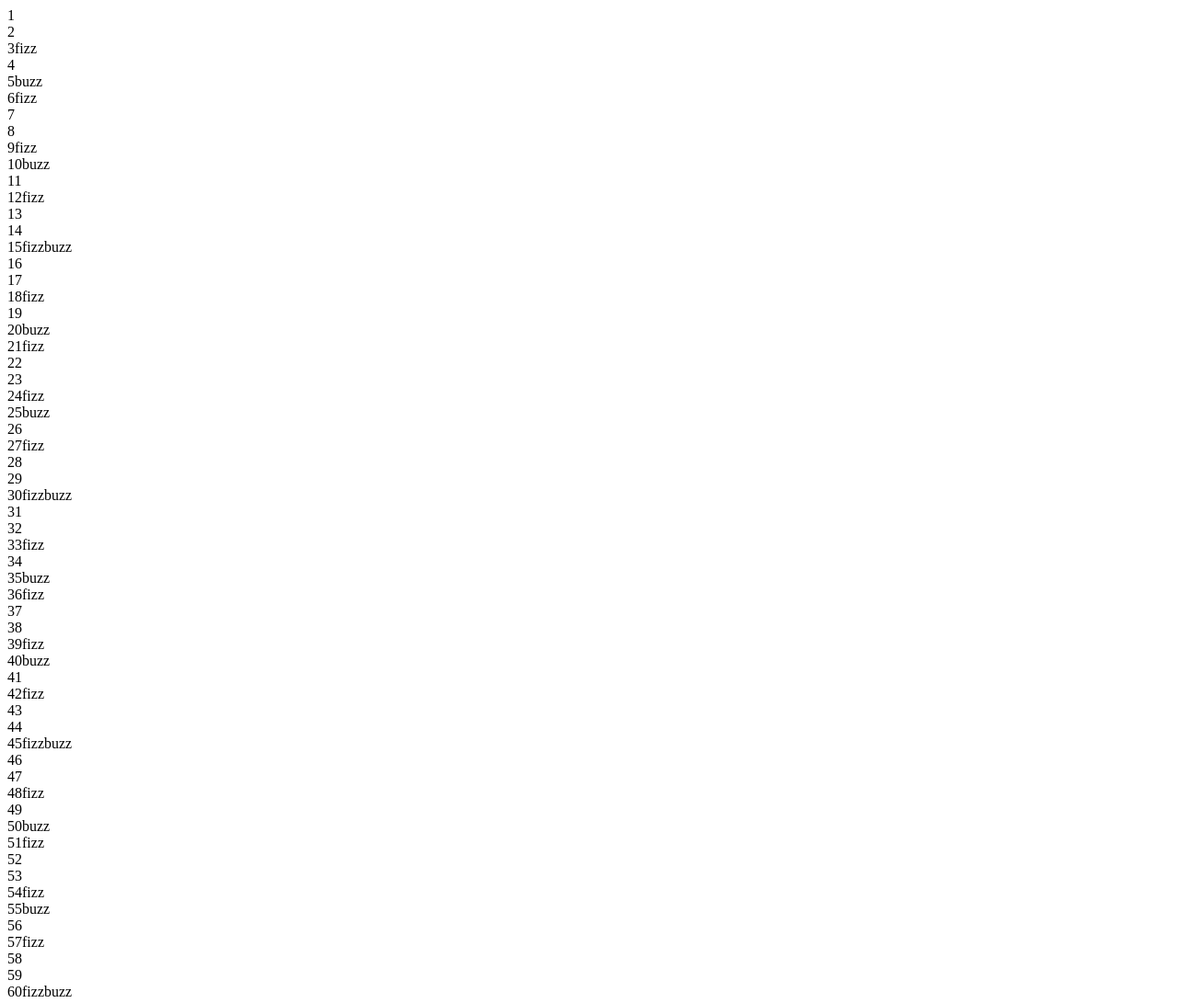
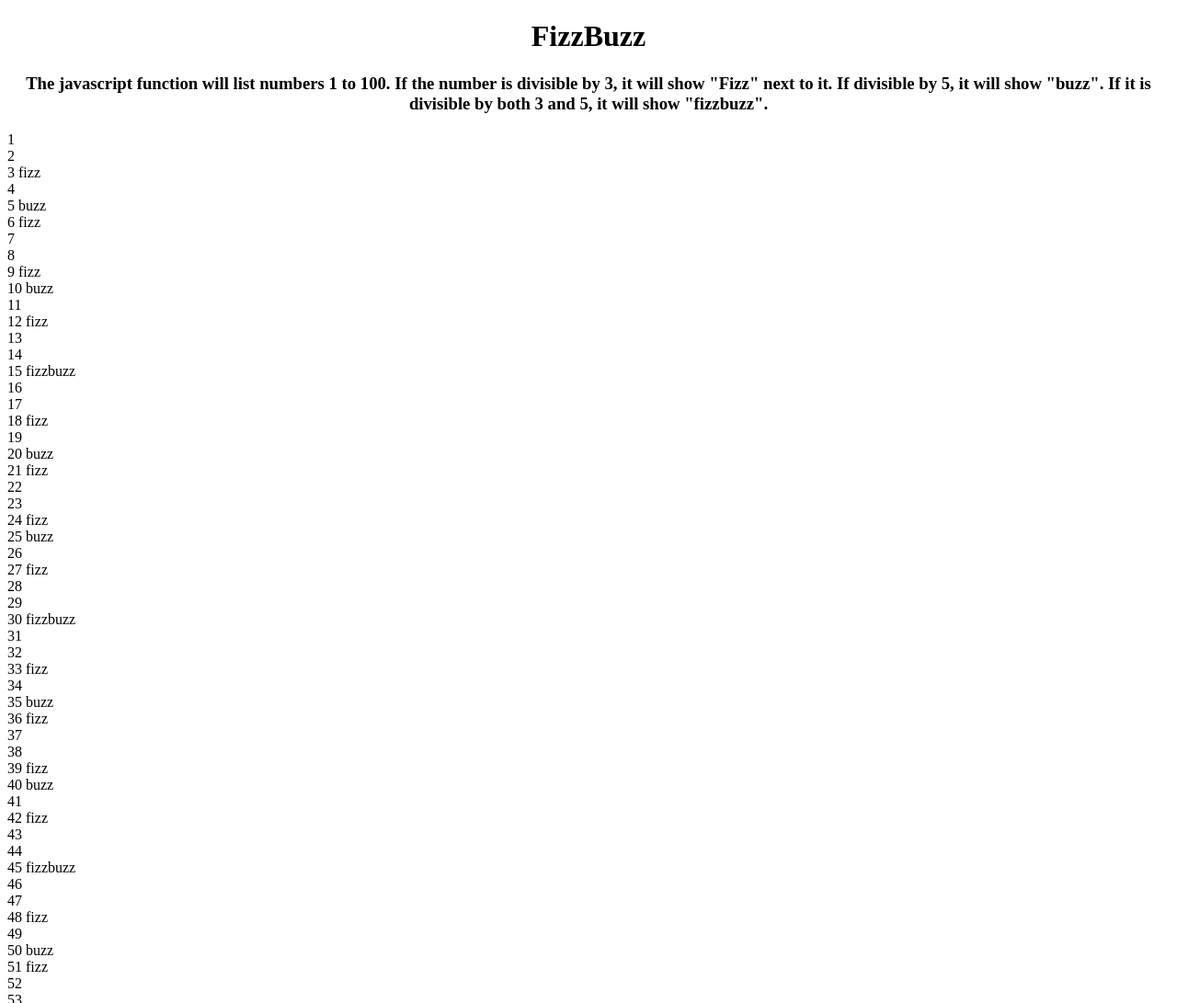
Before and after one commit to cultrerac/FizzBuzz, a plain HTML site: page index.html in a window 1280 px wide. Shown: the top 1091 px of the page at 92% size. Drawn offline with nearby package versions, Linux system fonts and the light colour scheme.

Commit message:
Brief description
Added a couple headings to describe the project

```diff
--- a/fizzbuzz.html
+++ b/index.html
@@ -2,11 +2,14 @@
 <html lang="en">
 <head>
     <meta charset="UTF-8">
-    <title>Document</title>
+    <title>FizzBuzz</title>
      <script src="http://ajax.googleapis.com/ajax/libs/jquery/2.1.1/jquery.min.js"></script>
 </head>
 <body>
-
+<center>
+<h1>FizzBuzz</h1>
+<h3>The javascript function will list numbers 1 to 100. If the number is divisible by 3, it will show "Fizz" next to it. If divisible by 5, it will show "buzz". If it is divisible by both 3 and 5, it will show "fizzbuzz".</h3>
+</center>
  <script>
  var list="";
 for (var a=1;a<=100;a++)
@@ -24,7 +27,7 @@ for (var a=1;a<=100;a++)
         list="fizzbuzz";
     }
 
-    $("body").append("<div>"+ a+list + "</div>");
+    $("body").append("<div>"+ a+" "+list + "</div>");
     list="";
 }
 
```
